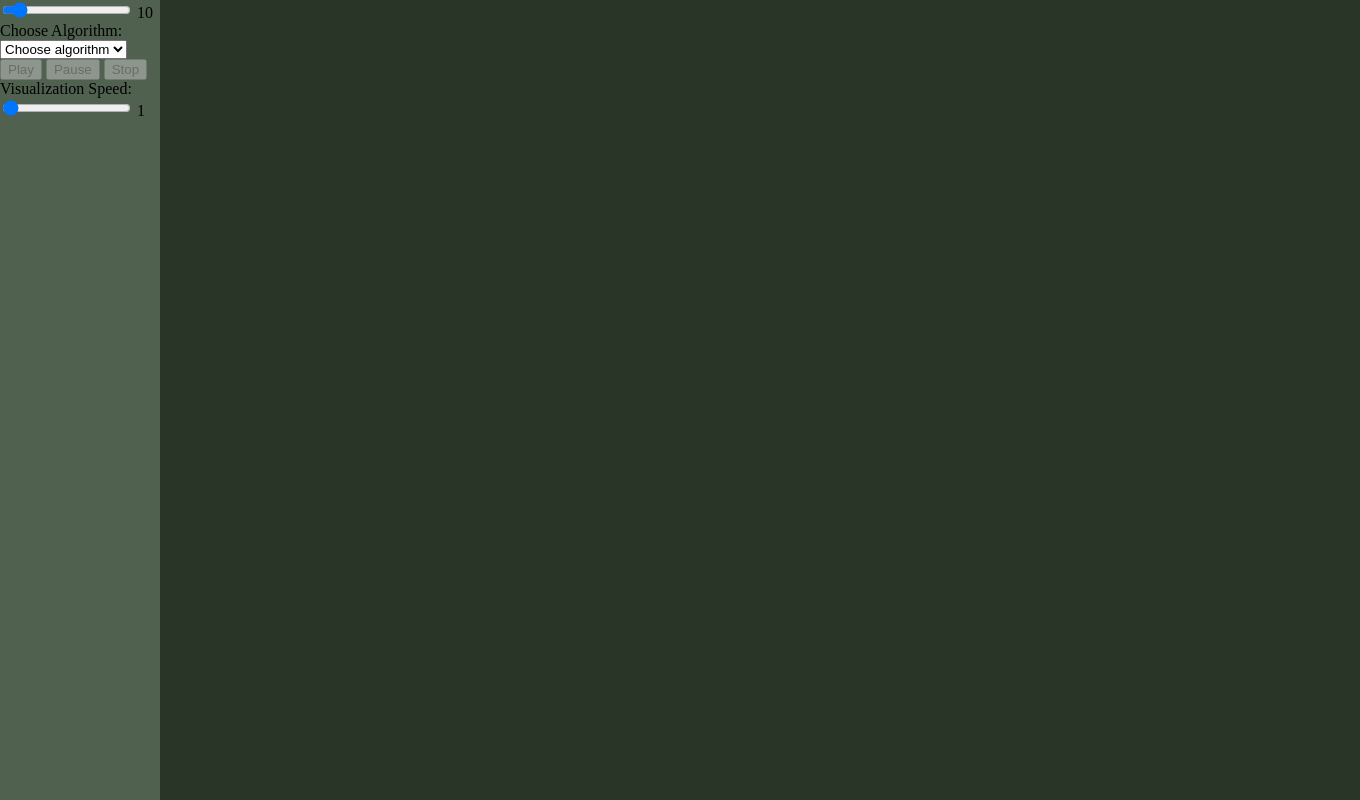
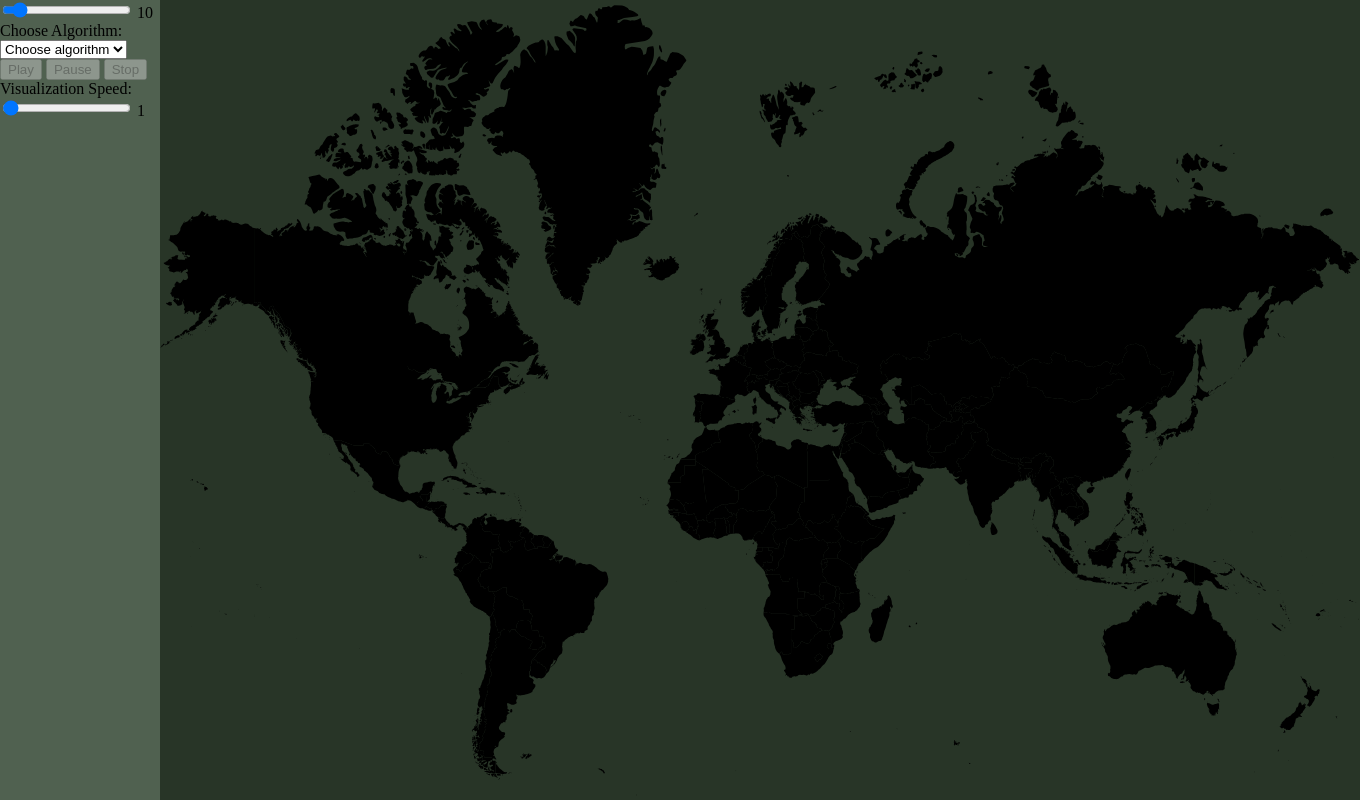
Before and after one commit to JuliaMaxx/travelling-saleseman-problem, a Flask app: page / in a window 1360 px wide. Run offline with Flask 3, Linux system fonts and the light colour scheme; some libraries are stand-ins or nearby versions.

Commit message:
feat: add map svg as the background

```diff
--- a/static/styles.css
+++ b/static/styles.css
@@ -25,6 +25,10 @@ nav {
     display: flex;
     justify-content: center;
     align-items: center;
+    background-image: url(world.svg);
+    background-size: contain;
+    background-position: center;
+    background-repeat: no-repeat;
 }
 
 #canvas {
```
Also changed, not shown: static/world.svg (added).
